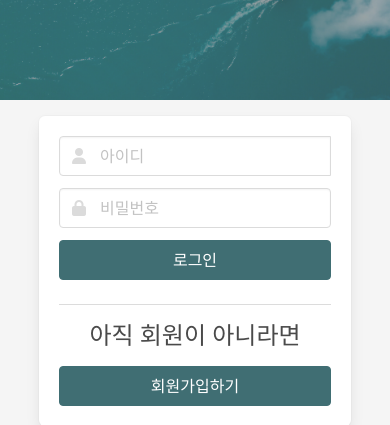
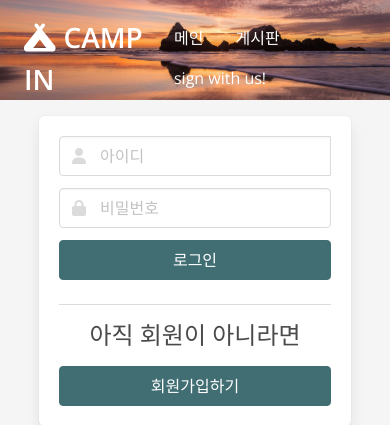
Before and after one commit to hanghea99/camp-in-project, a Flask app: page /login in a window 390 px wide. Shown: the top 425 px of the page. Run offline with Flask 2, Linux system fonts and the light colour scheme; some libraries are stand-ins or nearby versions; some web fonts are replaced.

Commit message:
html, css 파일 수정

```diff
--- a/static/css/style.css
+++ b/static/css/style.css
@@ -67,29 +67,40 @@ li {
 
 #navbar {
   display: flex;
+  justify-content: space-between;
+  background-color: transparent;
+  align-items: center;
   position: fixed;
   left: 50%;
   transform: translateX(-50%);
-  width: 1200px;
+  width: 100%;
   margin: auto;
-  justify-content: space-between;
-  background-color: transparent;
-  align-items: center;
+
   padding: 16px;
   transition: all var(--animation-duration) ease-in-out;
   z-index: 1;
 }
 
+.navbar_box {
+  display: flex;
+  justify-content: space-between;
+  background-color: transparent;
+  align-items: center;
+  margin: auto;
+
+  max-width: 1200px;
+  width: 100%;
+}
 .navbar__logo {
   font-size: var(--font-medium);
   font-weight: var(--weight-semi-bold);
   color: var(--color-light-white);
 }
+
 a:hover {
   color: var(--color-orange);
   text-decoration: none;
 }
-
 .navbar__menu__item {
   padding: 8px 12px;
   margin: 0px 4px;
@@ -97,11 +108,21 @@ a:hover {
   color: var(--color-white);
   border-radius: var(--size-border-radius);
 }
+
+.navbar__menu__item:hover {
+  border: 1px solid var(--color-white);
+  background-color: none;
+}
+#navbar.navbar--dark {
+  background-color: #343a40;
+  padding: 10px;
+}
+
 /* banner */
 #banner {
   width: 100%;
   height: 500px;
-  background: url("../img/home-background.png") center/cover no-repeat;
+  background: url("../img/bannerimg.jpg") center/cover no-repeat;
   display: flex;
   justify-content: center;
   align-items: center;
@@ -109,7 +130,7 @@ a:hover {
 #banner1 {
   width: 100%;
   height: 100px;
-  background: url("../img/home-background.png") center/cover no-repeat;
+  background: url("../img/bannerimg.jpg") center/cover no-repeat;
   display: flex;
   justify-content: center;
   align-items: center;
--- a/templates/detail.html
+++ b/templates/detail.html
@@ -75,7 +75,7 @@
         </section>
 
         <section id="detail__container">
-            <div class="detail__box test">
+            <div class="detail__box">
                 <div class='detail__img'>
                     {% if target_row.img == "https://www.gocamping.or.kr/img/2018/layout/noimg.jpg" %}
                         <img
--- a/templates/login.html
+++ b/templates/login.html
@@ -86,21 +86,32 @@
 </head>
 <body>
 <section>
-    <nav id="navbar">
+    <nav id="navbar" class="pl-4 pr-2">
+        <div class="navbar_box">
             <div class="navbar__logo">
-            <i class="fas fa-campground"></i>
-            <a href="/">CAMP IN</a>
+                <a href="/" class="nav__brand">
+                    <i class="fas fa-campground mr-2"></i>CAMP IN</a>
             </div>
+
             <ul class="nav">
                 <li class="nav-item">
-                <a class="nav-link active" href="/">메인</a>
+                    <a class="nav-link navbar__menu__item" href="/">메인</a>
                 </li>
                 <li class="nav-item">
-                <a class="nav-link active" href="posting">게시판</a>
+                    <a class="nav-link navbar__menu__item" href="posting">게시판</a>
+                </li>
+                <li class="nav-item">
+                    {% if member %}
+                    <a class="nav-link navbar__menu__item" href="#" onclick="cookieRemove()">logout</a>
+                    {% else %}
+                    <a class="nav-link navbar__menu__item" href="login">sign with us!</a>
+
+                    {% endif %}
                 </li>
             </ul>
+        </div>
+    </nav>
 
-    </nav>
 </section>
 <section id="banner1"></section>
 <section class="section">
--- a/templates/main.html
+++ b/templates/main.html
@@ -33,6 +33,8 @@
 
         <!-- JS, CSS 추가 -->
         <link rel="stylesheet" type="text/css" href="../static/css/main.css">
+        <link rel="stylesheet" type="text/css" href="../static/css/detail.css">
+
         <script defer="defer" src="../static/js/main.js"></script>
 
         <!-- 아이콘 -->
@@ -120,7 +122,7 @@
                 <div class="card__container">
                     <div id="cards-box" class="row">
                         {% for list in all_list %}
-                            <div class="mb-4 col-sm-4">
+                            <div class="mb-4 col-md-4">
                                 <div class="camp__card">
                                     <a href="/detail/{{list.id}}" target="_blank">
                                         {% if list.img == "https://www.gocamping.or.kr/img/2018/layout/noimg.jpg" %}
```
Also changed, not shown: static/css/detail.css (+15 -4 lines), static/css/main.css (+34 -25 lines), static/js/main.js (+4 -10 lines), templates/posting.html (+12 -8 lines), templates/posting_2.html (+11 -8 lines), templates/test.html (deleted, +0 -10 lines). Lines whose indentation alone changed are shown as unchanged.
